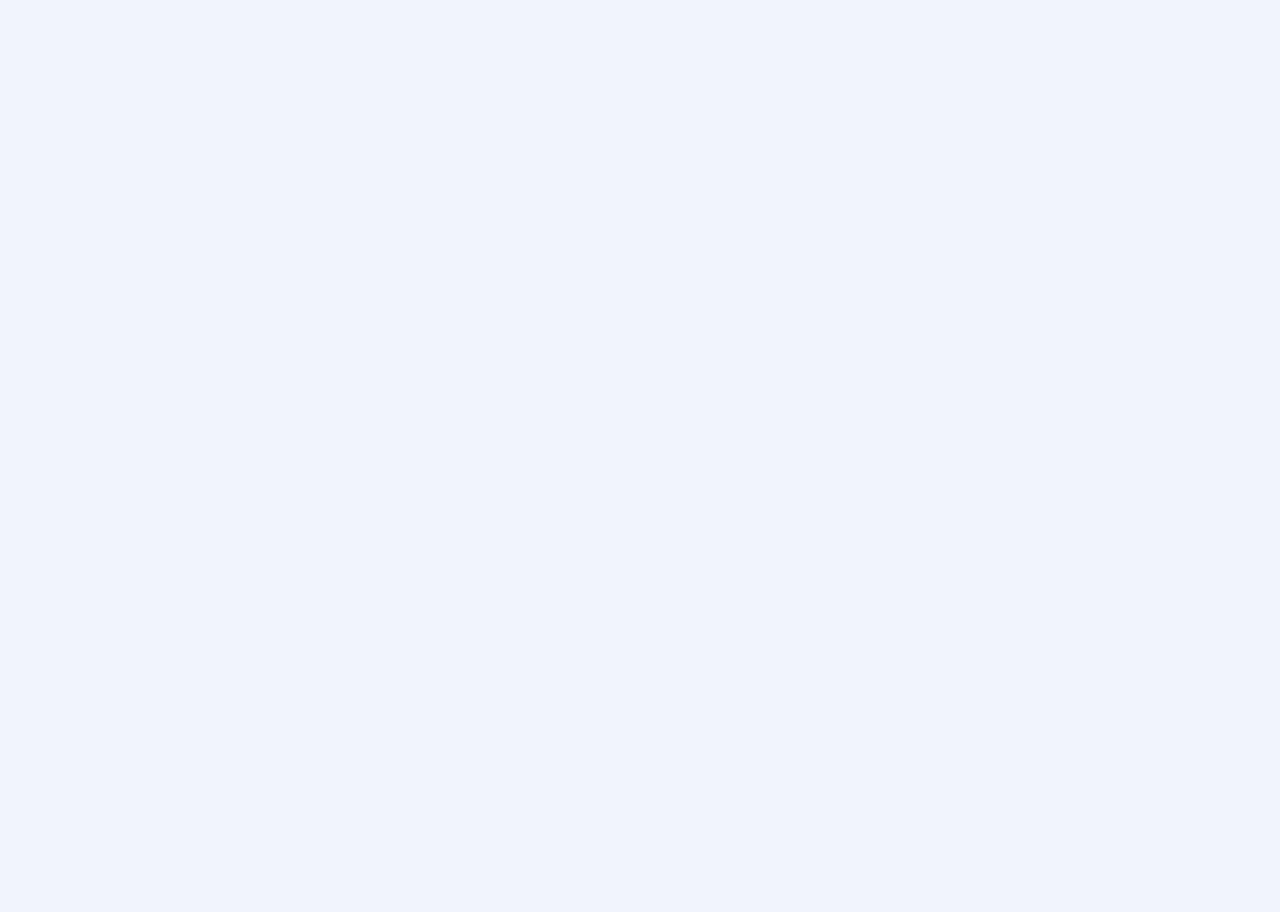
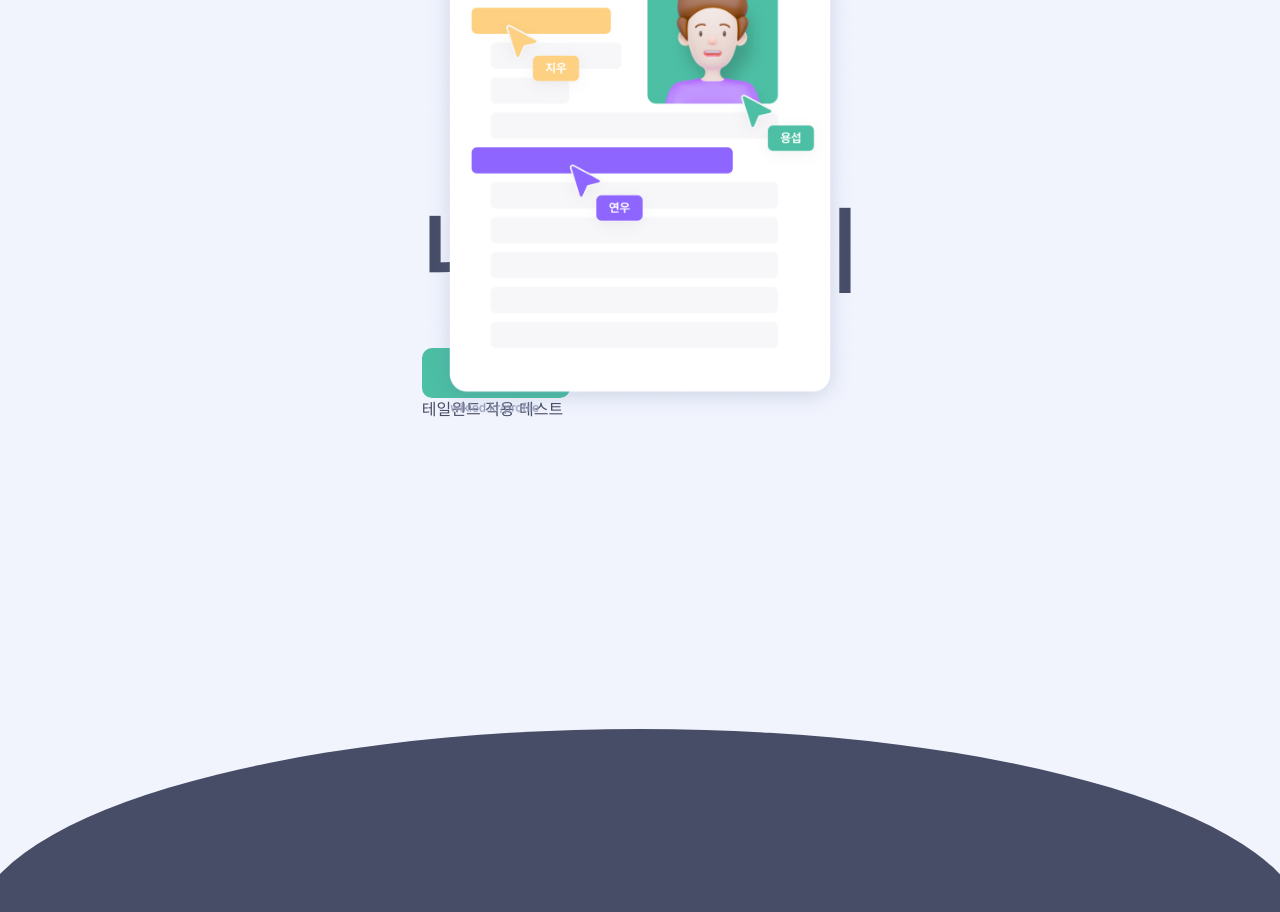
Before and after one commit to junjeeong/Wikied, a Next.js app: page / in a window 1280 px wide. Shown: the top 912 px of the page. Before the commit the page ends 800 px from the top, so only its background shows below. Built offline with nearby package versions, Linux system fonts and the light colour scheme; a web font is replaced by a local one.

Commit message:
Feat: tailwind 설치

```diff
--- a/package.json
+++ b/package.json
@@ -18,8 +18,11 @@
     "@types/node": "^20",
     "@types/react": "^18",
     "@types/react-dom": "^18",
+    "autoprefixer": "^10.4.20",
     "eslint": "^8",
     "eslint-config-next": "14.2.15",
+    "postcss": "^8.4.47",
+    "tailwindcss": "^3.4.14",
     "typescript": "^5"
   }
 }
--- /dev/null
+++ b/src/pages/index.module.css
@@ -0,0 +1,56 @@
+.page-container {
+  display: flex;
+  flex-direction: column;
+  align-items: center;
+}
+
+.title-section {
+  position: relative;
+}
+.title {
+  font-size: 60px;
+  font-weight: 300;
+  line-height: 69px;
+  font-family: NEXON;
+  text-align: center;
+
+  margin-top: 120px;
+  margin-bottom: 40px;
+}
+
+.title-bold {
+  font-size: 90px;
+  font-weight: 700;
+  line-height: 103.5px;
+
+  display: inline-block;
+  padding-top: 15px;
+}
+
+.title-image {
+  position: absolute;
+  left: 0;
+  bottom: 0;
+  z-index: 1;
+}
+
+.write-section {
+  width: 100%;
+  text-align: center;
+  margin-top: 507px;
+  height: 600px;
+  background-color: var(--gray-500);
+  color: white;
+  position: relative;
+}
+
+.round-section {
+  position: absolute;
+  top: -200px;
+  left: 50%;
+  transform: translateX(-50%);
+  width: 104vw;
+  height: 400px;
+  border-radius: 50%;
+  background-color: var(--gray-500);
+}
--- a/src/pages/index.tsx
+++ b/src/pages/index.tsx
@@ -1,3 +1,36 @@
-const HomePage = () => {};
+import Button from "@/components/Button";
+import styles from "./index.module.css";
+import Image from "next/image";
+import titleImg from "@/assets/images/img_home1.png";
 
-export default HomePage;
+const MainPage = () => {
+  return (
+    <div className={styles["page-container"]}>
+      <div className={styles["title-section"]}>
+        <h2 className={styles["title"]}>
+          남들이 만드는
+          <br />
+          <span className={styles["title-bold"]}>나만의 위키</span>
+        </h2>
+        <Button>위키 만들기</Button>
+        <Image
+          className={styles["title-image"]}
+          src={titleImg}
+          width={498}
+          height={590}
+          alt="타이틀 섹션 이미지"
+        />
+        <p className="text-7xl text-blue-600">테일윈드 적용 테스트</p>
+      </div>
+
+      <div className={styles["write-section"]}>
+        <div className={styles["round-section"]}></div>
+        <p>WRITE</p>
+        <p className={styles.As}>친구의 위키,</p>
+        <p className="">직접 작성해 봐요</p>
+      </div>
+    </div>
+  );
+};
+
+export default MainPage;
--- a/src/styles/globals.css
+++ b/src/styles/globals.css
@@ -1,3 +1,7 @@
+@tailwind base;
+@tailwind components;
+@tailwind utilities;
+
 @import url("https://cdn.jsdelivr.net/npm/reset-css@5.0.2/reset.min.css");
 
 @font-face {
```
Also changed, not shown: public/demo.ts (deleted), src/api/demo 2.ts (deleted), src/components/ui/demo.ts (deleted), src/pages/api/demo.ts (deleted), 2 other files (tests, documents, lock files or other folders).
